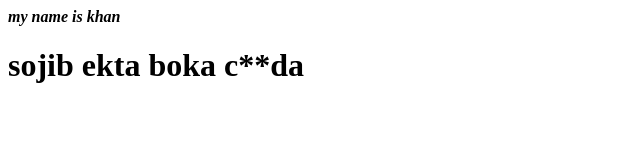
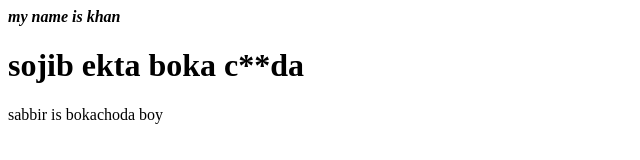
Before and after one commit to tmsabbir/sojib, a plain HTML site: page index.html in a window 1280 px wide. Shown: the whole page, without its empty margins (0-640 px from the left). Drawn offline with Linux system fonts and the light colour scheme.

Commit message:
Update index.html

```diff
--- a/index.html
+++ b/index.html
@@ -1,2 +1,3 @@
 <i><b>my name is khan</b></i>
 <h1>sojib ekta boka c**da</h1>
+<p>sabbir is bokachoda boy</p>
```
